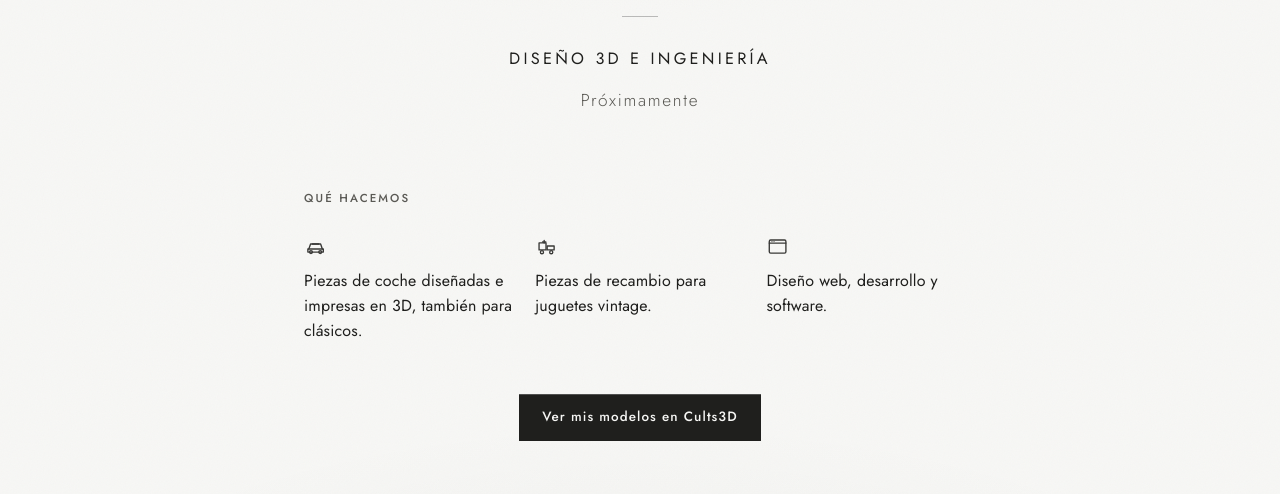
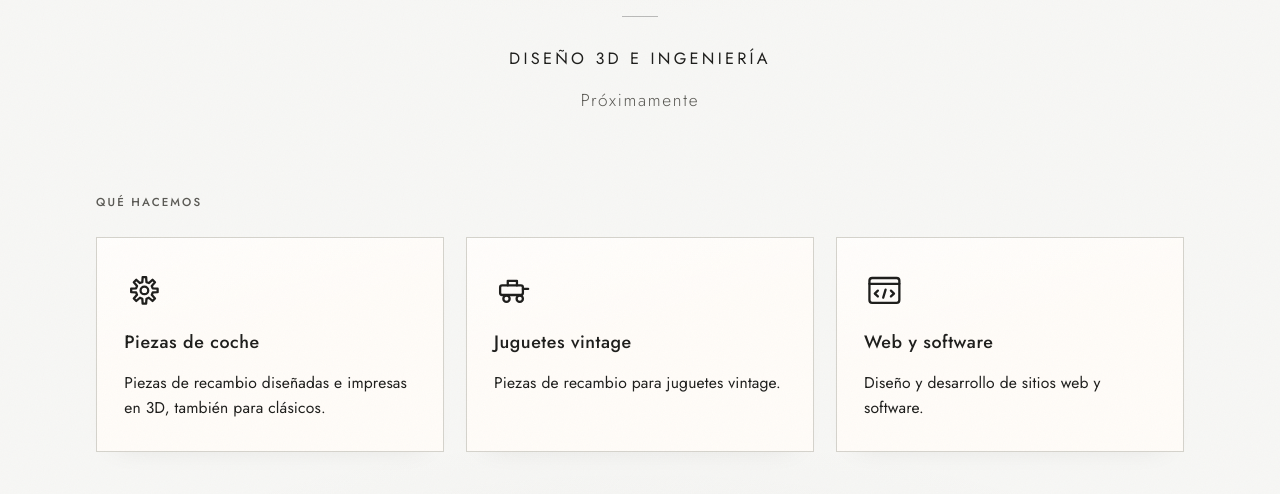
Before and after one commit to markjustfront/ayllon-works, a plain HTML site: page index.html in a window 1280 px wide. Shown: the part 306-800 px from the top of the page. Drawn offline with Linux system fonts and the light colour scheme.

Commit message:
Give What we do more presence and drop the mid-page CTA.
Remove the Cults3D button from the main column; the footer icons still
point to Cults3D and Instagram. Rebuild the three offerings as wide,
equal panels with a heading, a short line of copy and a refined icon.

```diff
--- a/css/styles.css
+++ b/css/styles.css
@@ -268,12 +268,12 @@ html[lang="ca"] [data-i18n] > [lang="ca"] { display: inline; }
 /* ── Main ────────────────────────────────────────────────────── */
 
 .page {
-  flex: 1;
+  flex: 1 0 auto;
   display: flex;
   flex-direction: column;
   align-items: center;
   justify-content: flex-start;
-  padding: 5.25rem 1.25rem 3rem;
+  padding: 5.25rem 1.25rem 3.25rem;
   text-align: center;
   position: relative;
   z-index: 1;
@@ -518,6 +518,7 @@ html.js .projects .card.reveal:nth-child(2) { transition-delay: 0.1s; }
 /* ── Sections ─────────────────────────────────────────────────── */
 
 .page-center {
+  flex: 1 1 auto;
   justify-content: center;
 }
 
@@ -532,6 +533,11 @@ html.js .projects .card.reveal:nth-child(2) { transition-delay: 0.1s; }
   text-align: left;
 }
 
+.section-offerings {
+  width: min(68rem, 100%);
+  margin-top: 3.5rem;
+}
+
 .section h2 {
   margin: 0 0 1.5rem;
   font-size: 0.72rem;
@@ -541,41 +547,74 @@ html.js .projects .card.reveal:nth-child(2) { transition-delay: 0.1s; }
   color: var(--muted);
 }
 
+.section-offerings h2 {
+  margin-bottom: 1.6rem;
+}
+
 .offerings {
   list-style: none;
   margin: 0;
   padding: 0;
   display: grid;
-  gap: 1.25rem;
+  gap: 1.15rem;
+  align-items: stretch;
 }
 
 .offerings li {
   display: flex;
+  flex-direction: column;
   align-items: flex-start;
-  gap: 1rem;
+  gap: 0.85rem;
+  height: 100%;
+  padding: 1.55rem 1.4rem 1.6rem;
+  text-align: left;
+  border: 1px solid var(--line);
+  background: var(--elevated);
+  box-shadow:
+    inset 0 1px 0 var(--sheen),
+    0 12px 28px -20px var(--shadow);
+  position: relative;
+  isolation: isolate;
+}
+
+.offerings li::after {
+  content: "";
+  position: absolute;
+  inset: 0;
+  z-index: -1;
+  pointer-events: none;
+  background: linear-gradient(165deg, var(--sheen), transparent 46%);
+}
+
+.offerings h3 {
+  margin: 0;
+  font-size: 1.12rem;
+  font-weight: 500;
+  letter-spacing: 0.03em;
+  color: var(--ink);
 }
 
 .offerings p {
   margin: 0;
-  font-size: 1rem;
+  font-size: 0.98rem;
   font-weight: 400;
   letter-spacing: 0.01em;
   line-height: 1.55;
-  max-width: 36rem;
+  color: var(--ink);
+  max-width: 22rem;
 }
 
 .line-icon {
-  flex: 0 0 1.45rem;
-  width: 1.45rem;
-  height: 1.45rem;
-  margin-top: 0.2rem;
+  flex: 0 0 2.35rem;
+  width: 2.35rem;
+  height: 2.35rem;
+  margin: 0 0 0.15rem;
   color: var(--ink);
   stroke: currentColor;
   fill: none;
-  stroke-width: 1.4;
+  stroke-width: 1.35;
   stroke-linecap: round;
   stroke-linejoin: round;
-  opacity: 0.88;
 }
 
 .cta {
@@ -841,16 +880,13 @@ html.js .projects .card.reveal:nth-child(2) { transition-delay: 0.1s; }
   .page { padding: 6.5rem 2.5rem 4.25rem; }
   .brand { width: min(26.5rem, 70vw); }
   .section { margin-top: 4.75rem; }
-  .cta { margin-top: 3.15rem; }
-  footer { padding: 3.15rem 2.5rem 2.85rem; }
+  .section-offerings { margin-top: 5rem; }
+  footer { padding: 3.35rem 2.5rem 2.85rem; }
   .projects { grid-template-columns: 1fr 1fr; gap: 1.25rem; }
   .offerings { grid-template-columns: 1fr 1fr 1fr; gap: 1.35rem; }
-  .offerings li {
-    flex-direction: column;
-    align-items: flex-start;
-    gap: 0.7rem;
-  }
+  .offerings li { padding: 2rem 1.7rem 1.9rem; gap: 0.95rem; }
   .offerings p { max-width: none; }
+  .line-icon { width: 2.55rem; height: 2.55rem; flex-basis: 2.55rem; }
   .tagline { letter-spacing: 0.2em; }
 }
 
@@ -863,12 +899,13 @@ html.js .projects .card.reveal:nth-child(2) { transition-delay: 0.1s; }
   .tagline { letter-spacing: 0.13em; }
   .status { letter-spacing: 0.08em; }
   .section { margin-top: 2.85rem; }
+  .section-offerings { margin-top: 2.75rem; }
   .section h2 { margin-bottom: 1.2rem; }
-  .offerings { gap: 1.1rem; }
-  .offerings p { font-size: 0.98rem; }
+  .section-offerings h2 { margin-bottom: 1.25rem; }
+  .offerings { gap: 0.95rem; }
+  .offerings li { padding: 1.35rem 1.25rem 1.4rem; }
+  .offerings p { font-size: 0.96rem; }
   .card { padding: 1.2rem 1.1rem 1.1rem; }
-  .cta { margin-top: 2.35rem; }
-  .cta-btn { width: auto; padding: 0.8rem 1.25rem; }
 }
 
 @media (prefers-reduced-motion: reduce) {
--- a/index.html
+++ b/index.html
@@ -139,7 +139,7 @@
         </p>
       </div>
 
-      <section class="section" aria-labelledby="what-heading">
+      <section class="section section-offerings" aria-labelledby="what-heading">
         <h2 id="what-heading" class="reveal" data-i18n>
           <span lang="es">Qué hacemos</span>
           <span lang="en">What we do</span>
@@ -147,15 +147,34 @@
         </h2>
         <ul class="offerings">
           <li class="reveal">
-            <svg class="line-icon" viewBox="0 0 24 24" aria-hidden="true" focusable="false"><path d="M4 14.5h16v3.2H4z"/><path d="M5 14.5l1.8-5.2h10.4L19 14.5"/><circle cx="7.2" cy="17.7" r="1.5"/><circle cx="16.8" cy="17.7" r="1.5"/><path d="M8.8 9.3h6.4"/></svg>
+            <svg class="line-icon" viewBox="0 0 24 24" aria-hidden="true" focusable="false">
+              <path d="M10.78,7.10L10.98,4.22L13.02,4.22L13.22,7.10L14.60,7.67L16.78,5.77L18.23,7.22L16.33,9.40L16.90,10.78L19.78,10.98L19.78,13.02L16.90,13.22L16.33,14.60L18.23,16.78L16.78,18.23L14.60,16.33L13.22,16.90L13.02,19.78L10.98,19.78L10.78,16.90L9.40,16.33L7.22,18.23L5.77,16.78L7.67,14.60L7.10,13.22L4.22,13.02L4.22,10.98L7.10,10.78L7.67,9.40L5.77,7.22L7.22,5.77L9.40,7.67Z"/>
+              <circle cx="12" cy="12" r="2.25"/>
+            </svg>
+            <h3 data-i18n>
+              <span lang="es">Piezas de coche</span>
+              <span lang="en">Car parts</span>
+              <span lang="ca">Peces de cotxe</span>
+            </h3>
             <p data-i18n>
-              <span lang="es">Piezas de coche diseñadas e impresas en 3D, también para clásicos.</span>
-              <span lang="en">3D-designed and 3D-printed car parts, including for classic cars.</span>
-              <span lang="ca">Peces de cotxe dissenyades i impreses en 3D, també per a clàssics.</span>
+              <span lang="es">Piezas de recambio diseñadas e impresas en 3D, también para clásicos.</span>
+              <span lang="en">3D-designed and 3D-printed replacement parts, including for classic cars.</span>
+              <span lang="ca">Peces de recanvi dissenyades i impreses en 3D, també per a clàssics.</span>
             </p>
           </li>
           <li class="reveal">
-            <svg class="line-icon" viewBox="0 0 24 24" aria-hidden="true" focusable="false"><rect x="4.2" y="8.2" width="7.2" height="7.2"/><rect x="12.6" y="11.4" width="7.2" height="4"/><circle cx="7.2" cy="17.8" r="1.6"/><circle cx="16.8" cy="17.8" r="1.6"/><path d="M9.5 5.5v2.7M7.8 7.2h3.4"/></svg>
+            <svg class="line-icon" viewBox="0 0 24 24" aria-hidden="true" focusable="false">
+              <rect x="3.6" y="9.1" width="13.4" height="5.6" rx="1.15"/>
+              <path d="M8.1 9.1V6.35h5.4V9.1"/>
+              <circle cx="7.35" cy="16.85" r="1.85"/>
+              <circle cx="15.15" cy="16.85" r="1.85"/>
+              <path d="M17 11.15h3.1"/>
+            </svg>
+            <h3 data-i18n>
+              <span lang="es">Juguetes vintage</span>
+              <span lang="en">Vintage toys</span>
+              <span lang="ca">Joguines vintage</span>
+            </h3>
             <p data-i18n>
               <span lang="es">Piezas de recambio para juguetes vintage.</span>
               <span lang="en">Replacement parts for vintage toys.</span>
@@ -163,23 +182,26 @@
             </p>
           </li>
           <li class="reveal">
-            <svg class="line-icon" viewBox="0 0 24 24" aria-hidden="true" focusable="false"><rect x="3.4" y="5.2" width="17.2" height="13.6" rx="1.4"/><path d="M3.4 8.4h17.2"/><circle cx="6.2" cy="6.8" r="0.55" fill="currentColor" stroke="none"/><circle cx="8.3" cy="6.8" r="0.55" fill="currentColor" stroke="none"/></svg>
+            <svg class="line-icon" viewBox="0 0 24 24" aria-hidden="true" focusable="false">
+              <rect x="3.2" y="4.7" width="17.6" height="14.6" rx="1.6"/>
+              <path d="M3.2 8.15h17.6"/>
+              <path d="M8.15 12.15L6.35 13.85 8.15 15.55"/>
+              <path d="M15.85 12.15L17.65 13.85 15.85 15.55"/>
+              <path d="M12.7 11.55L11.3 16.25"/>
+            </svg>
+            <h3 data-i18n>
+              <span lang="es">Web y software</span>
+              <span lang="en">Web and software</span>
+              <span lang="ca">Web i programari</span>
+            </h3>
             <p data-i18n>
-              <span lang="es">Diseño web, desarrollo y software.</span>
+              <span lang="es">Diseño y desarrollo de sitios web y software.</span>
               <span lang="en">Web design, development and software.</span>
-              <span lang="ca">Disseny web, desenvolupament i programari.</span>
+              <span lang="ca">Disseny i desenvolupament de llocs web i programari.</span>
             </p>
           </li>
         </ul>
       </section>
-
-      <p class="cta reveal">
-        <a class="cta-btn" href="https://cults3d.com/en/users/bernycorrado/3d-models" target="_blank" rel="noopener" data-i18n>
-          <span lang="es">Ver mis modelos en Cults3D</span>
-          <span lang="en">See my models on Cults3D</span>
-          <span lang="ca">Veure els meus models a Cults3D</span>
-        </a>
-      </p>
 
       <!-- SHOW_PROJECTS is false: keep this section in the page, hidden.
      To re-enable, set SHOW_PROJECTS to true in js/main.js (and in the boot script). -->
```
